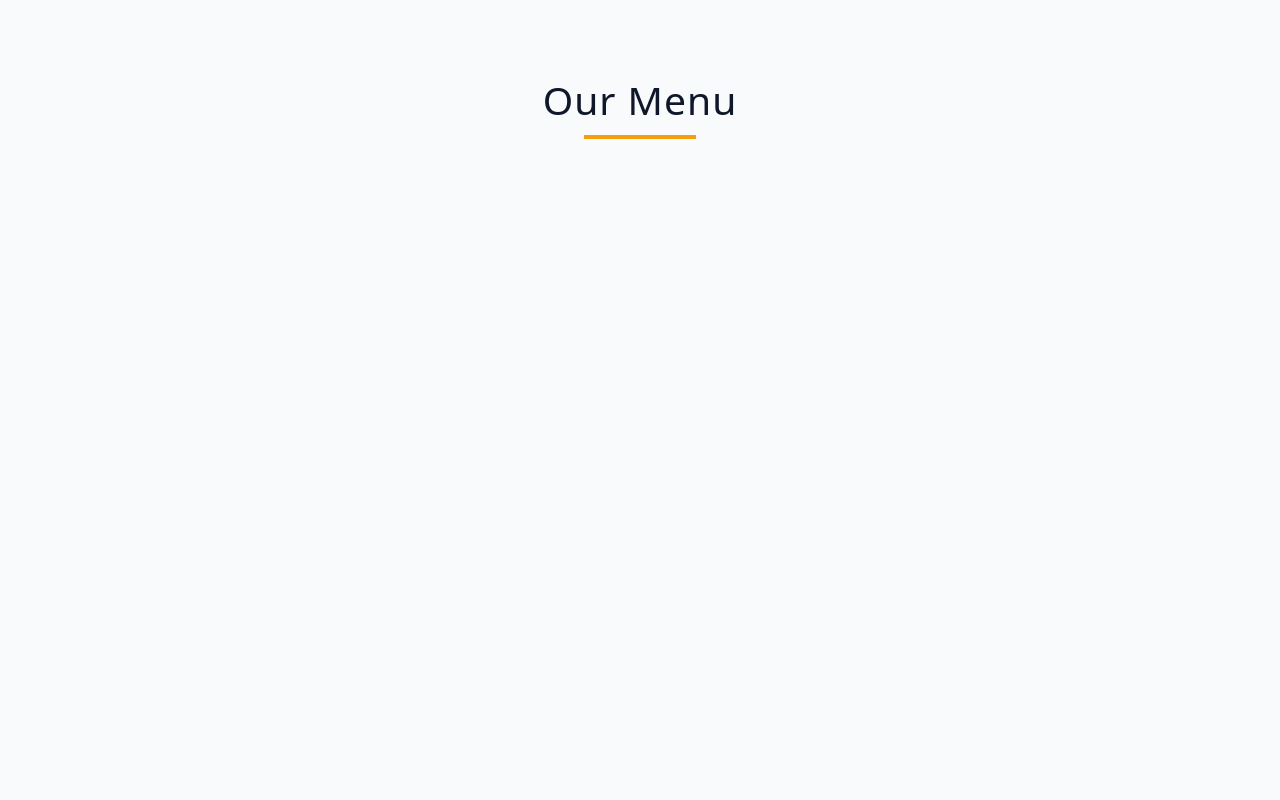
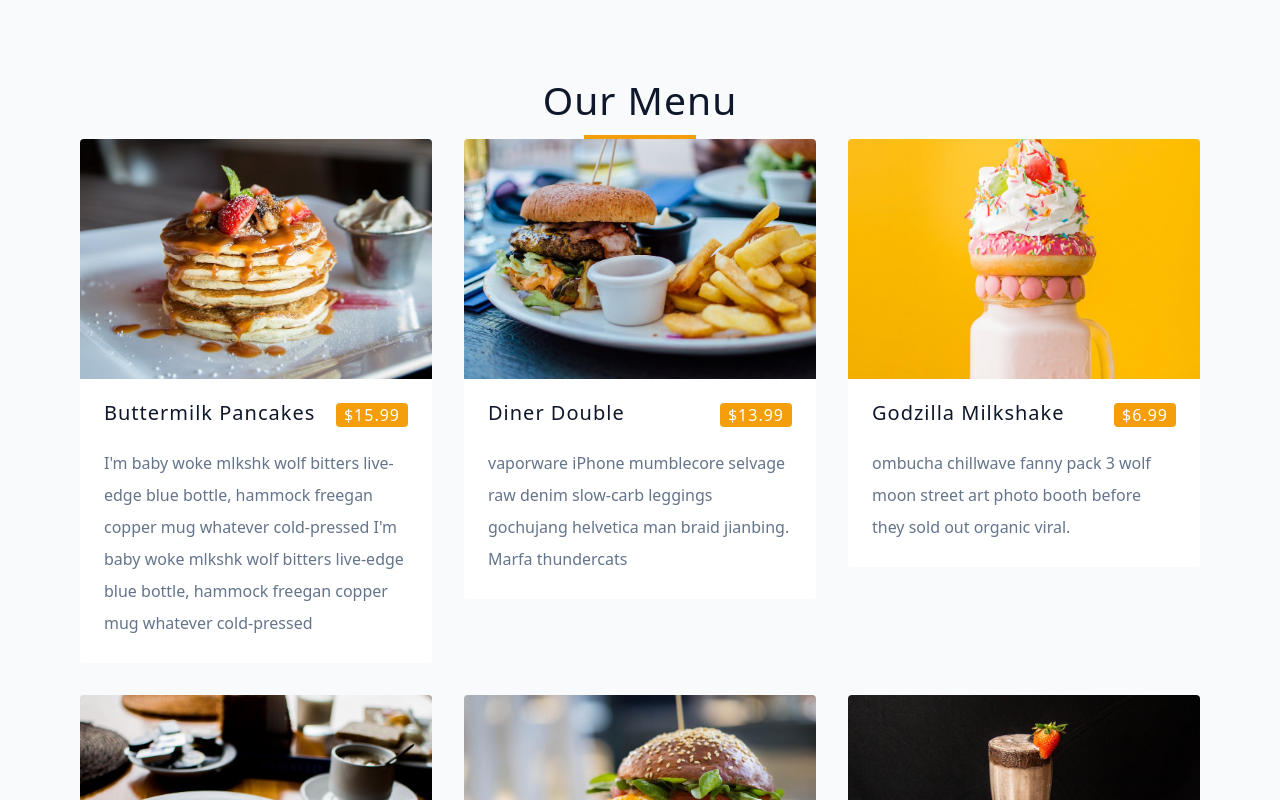
Before and after one commit to myoshi2891/Projects-Featuring-Next.js-TypeScript-Prisma-Zod-Shadcn-Axios-Router-6-Query-5, a React (Vite) app in the folder Menu/: page / in a window 1280 px wide. Shown: the top 800 px of the page. Built offline with nearby package versions, Linux system fonts and the light colour scheme.

Commit message:
Menu - Render Items

```diff
--- a/Menu/src/App.jsx
+++ b/Menu/src/App.jsx
@@ -1,10 +1,16 @@
+import { useState } from "react";
 import Title from "./Title";
+import menu from "./data";
+import Menu from "./Menu";
 
 const App = () => {
+	const [menuItems, setMenuItems] = useState(menu);
+
 	return (
 		<main>
 			<section className="menu">
 				<Title text="our menu" />
+				<Menu items={menuItems} />
 			</section>
 		</main>
 	);
--- /dev/null
+++ b/Menu/src/Menu.jsx
@@ -0,0 +1,13 @@
+import MenuItem from "./MenuItem";
+
+function Menu({ items }) {
+	return (
+		<div className="section-center">
+			{items.map((menuItem) => {
+				return <MenuItem key={menuItem.id} {...menuItem} />;
+			})}
+		</div>
+	);
+}
+
+export default Menu;
--- /dev/null
+++ b/Menu/src/MenuItem.jsx
@@ -0,0 +1,16 @@
+function MenuItem({ img, title, price, desc }) {
+	return (
+		<article className="menu-item">
+			<img src={img} alt={title} className="img" />
+			<div className="item-info">
+				<header>
+					<h5>{title}</h5>
+					<span className="item-price">${price}</span>
+				</header>
+				<p className="item-text">{desc}</p>
+			</div>
+		</article>
+	);
+}
+
+export default MenuItem;
```
